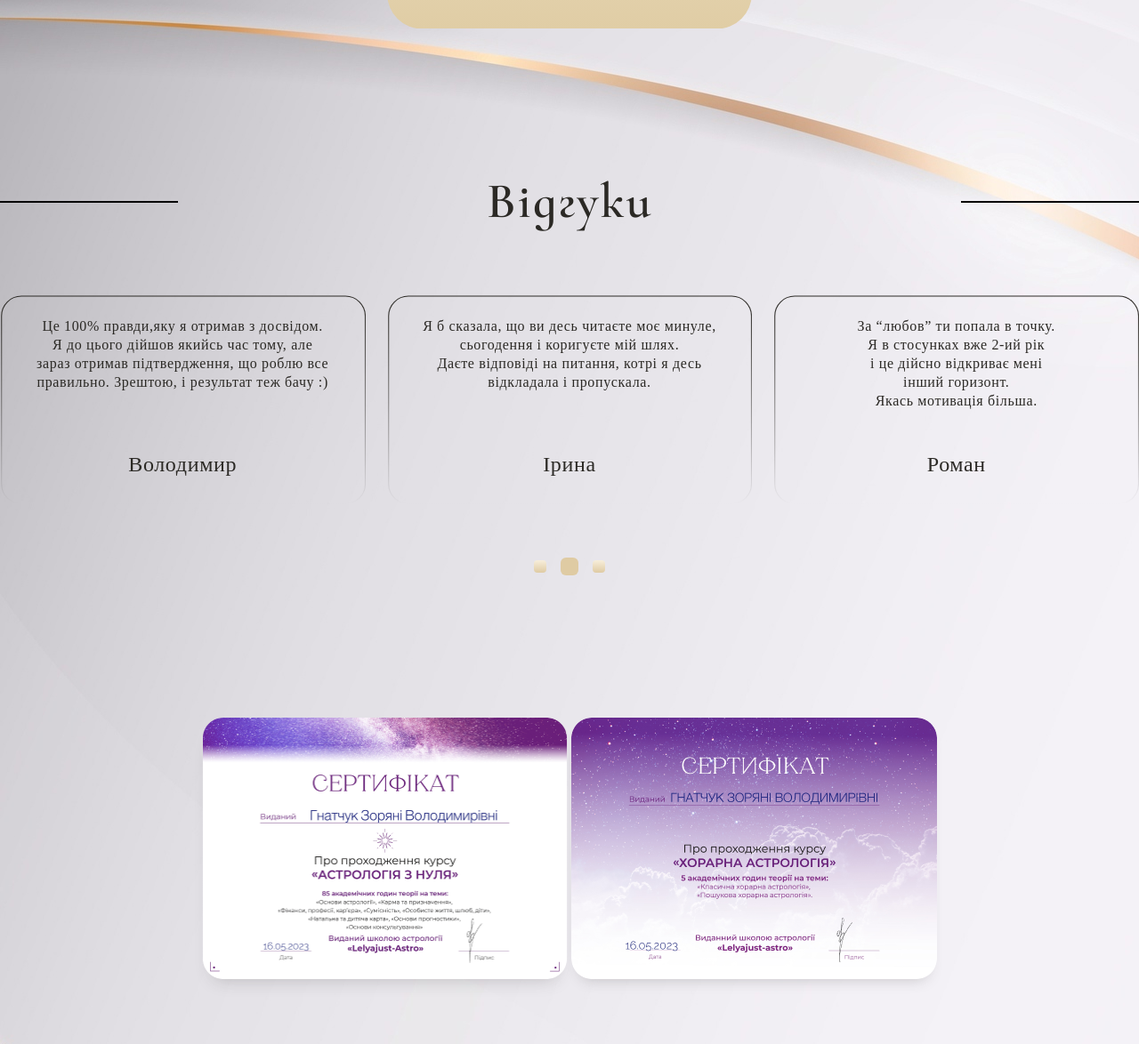
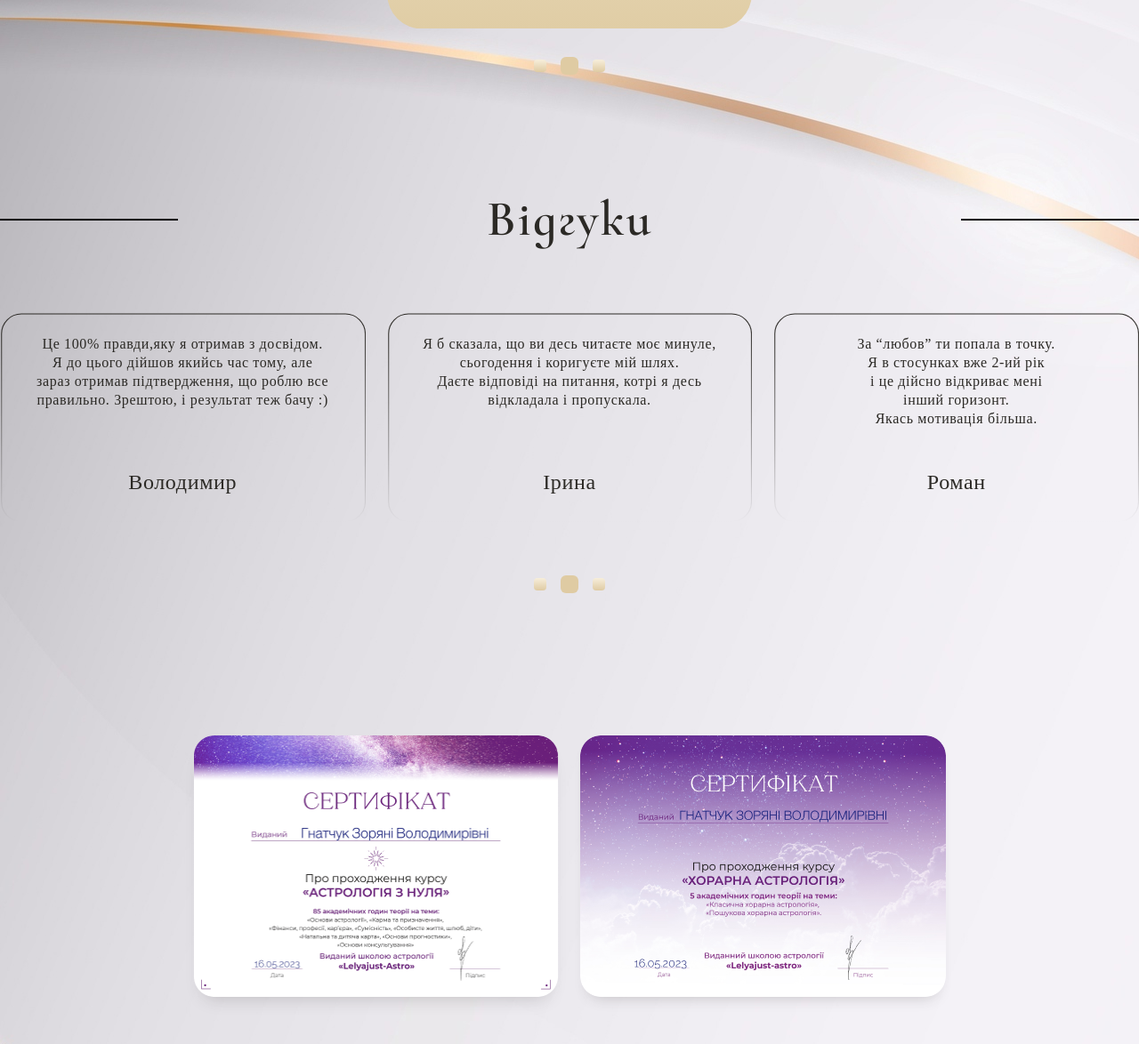
Before and after one commit to HennadiiKupr/Astrozori, a website built with Parcel: page src/index.html in a window 1280 px wide. Shown: the part 3252-4426 px from the top of the page at 89% size. Built offline with nearby package versions, Linux system fonts and the light colour scheme; files whose address does not match are found by name; a web font is replaced by a local one.

Commit message:
small fix

```diff
--- a/src/styles/blocks/footer.scss
+++ b/src/styles/blocks/footer.scss
@@ -30,7 +30,7 @@
       visibility: hidden;
 
       @include onNotebook {
-        display: block;
+        display: flex;
         visibility: visible;
       }
     }
--- a/src/styles/blocks/services.scss
+++ b/src/styles/blocks/services.scss
@@ -229,7 +229,7 @@
       display: none;
       visibility: hidden;
 
-      @include onMobile {
+      @include onNotebook {
         display: block;
         visibility: visible;
       }
```
